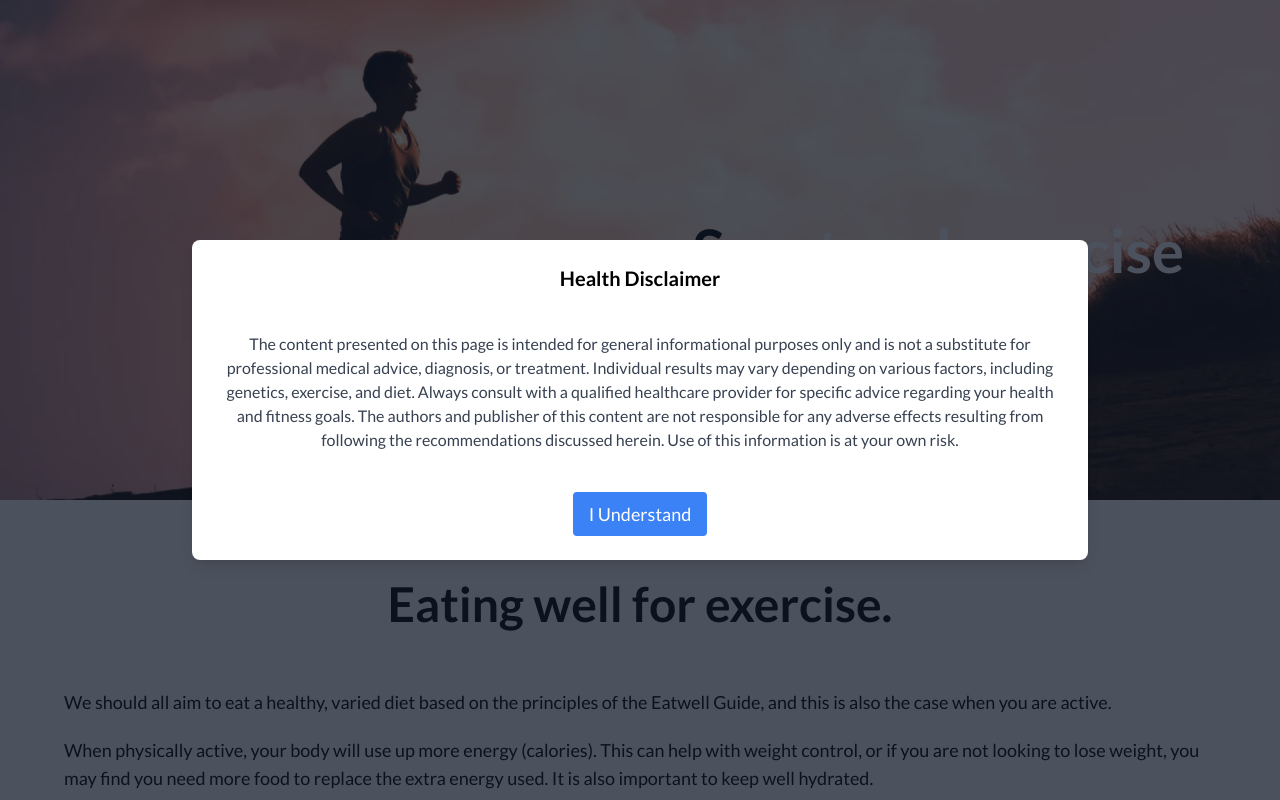
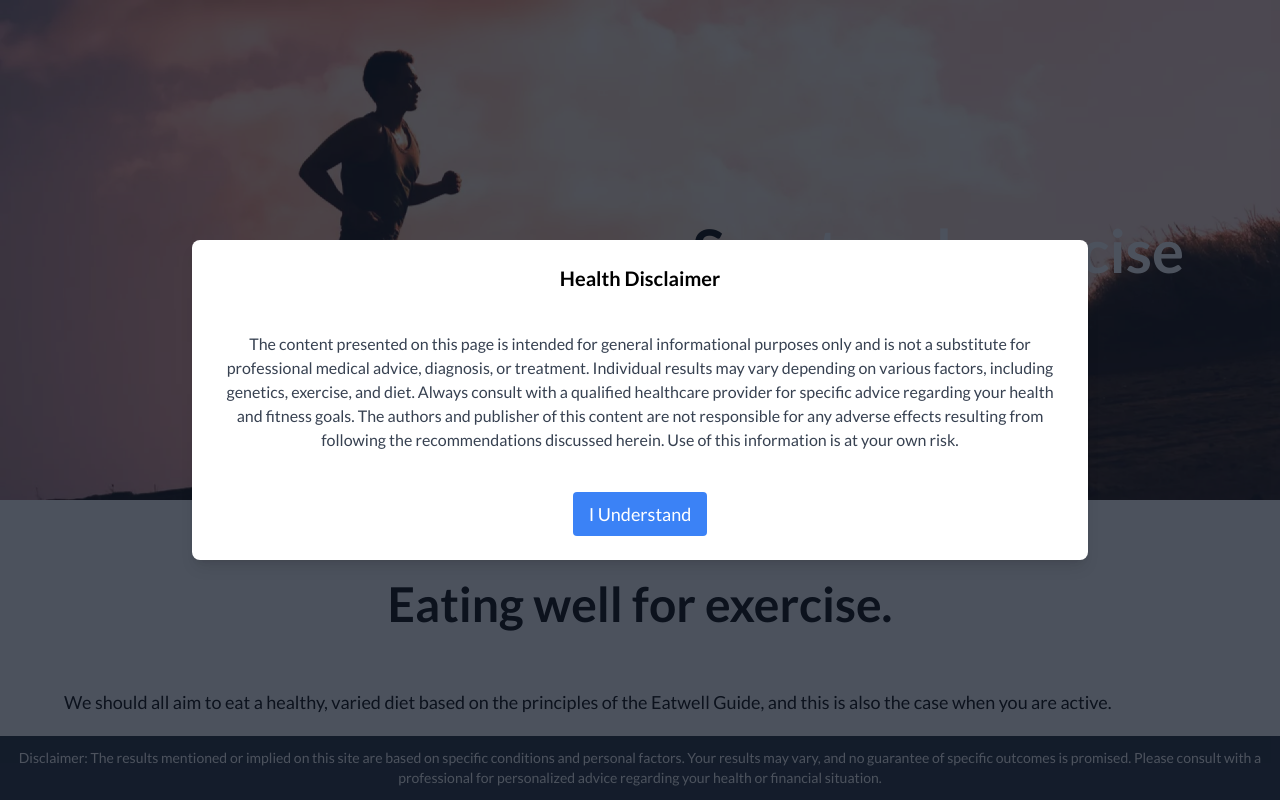
Before and after one commit to qqwrxtr/sportnutrition, a React (Create React App) app: page / in a window 1280 px wide. Shown: the top 800 px of the page. Built offline with nearby package versions, Linux system fonts and the light colour scheme.

Commit message:
another disclaimer

```diff
--- a/src/App.js
+++ b/src/App.js
@@ -2,6 +2,7 @@ import './App.css';
 import Banner from './components/Banner/Banner';
 import BannerSovet from './components/BannerSovet/BannerSovet';
 import DisclaimerPopup from './components/Disclaimer/Disclaimer';
+import Disclaimer from './components/Disclaimer_Bottom/Disclaimer_Bottom';
 import EatingWell from './components/EatingWell/EatingWell';
 import Exercise from './components/Excercise/Exercise';
 import Fat from './components/Fat/Fat';
@@ -23,6 +24,7 @@ function App() {
           <Banner/>
         </header>
         <main className='flex flex-col justify-center items-center'>
+          <Disclaimer/>
           <DisclaimerPopup/>
           <EatingWell/>
           <QueuteBanner/>
--- /dev/null
+++ b/src/components/Disclaimer_Bottom/Disclaimer_Bottom.jsx
@@ -0,0 +1,15 @@
+import React from 'react';
+
+const Disclaimer = () => {
+  return (
+    <div className="fixed bottom-0 w-full bg-gray-800 text-white text-center py-2">
+      <p className="text-sm px-4 py-1">
+        Disclaimer: The results mentioned or implied on this site are based on specific conditions and personal factors.
+        Your results may vary, and no guarantee of specific outcomes is promised. Please consult with a professional
+        for personalized advice regarding your health or financial situation.
+      </p>
+    </div>
+  );
+};
+
+export default Disclaimer;
```
